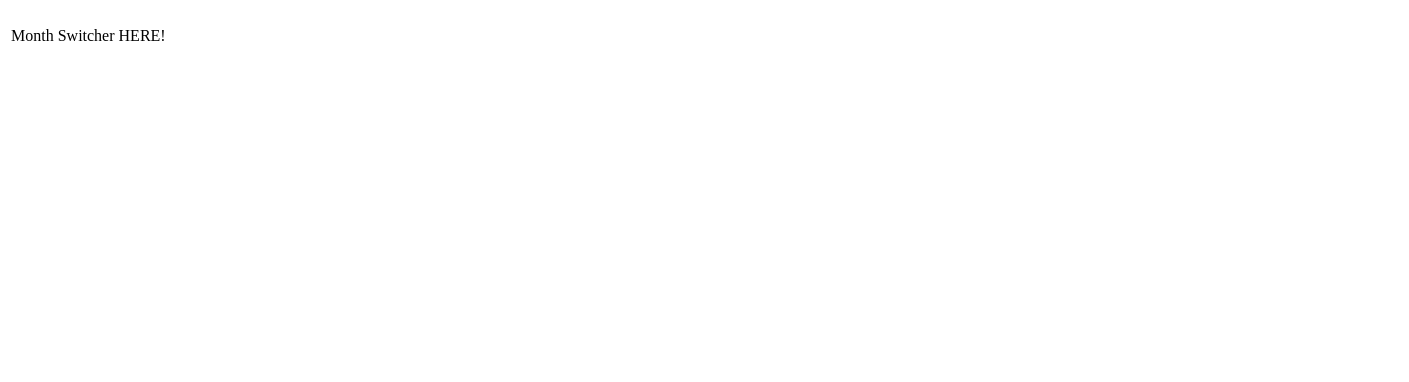
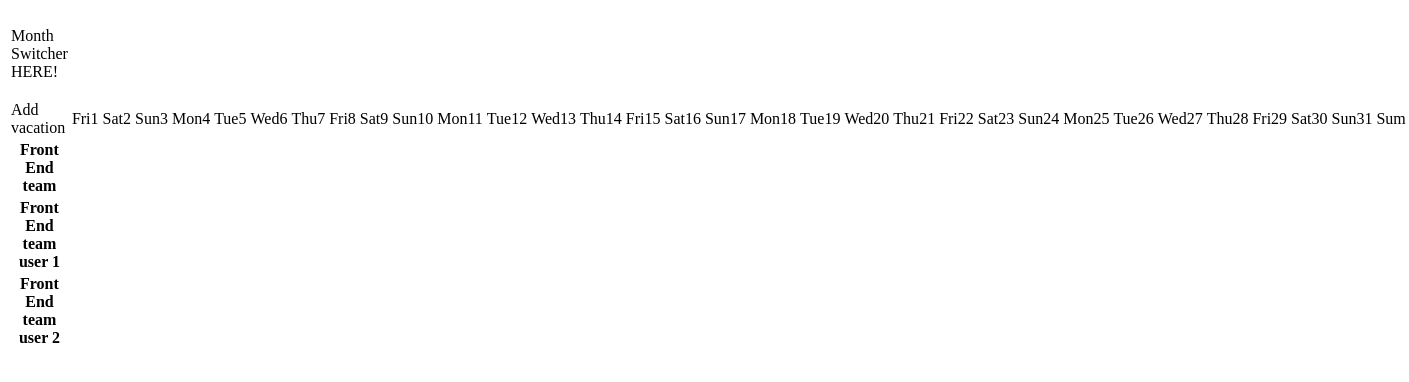
Before and after one commit to StormCreator/react-calendar, a React (Create React App) app: page / in a window 1280 px wide. Shown: the top 382 px of the page, 1409 px wide, since content can reach past the window. Built offline with nearby package versions, Linux system fonts and the light colour scheme.

Commit message:
table render

```diff
--- /dev/null
+++ b/src/Components/table-head/index.ts
@@ -0,0 +1,2 @@
+import TableHeader from "./table-head";
+export default TableHeader;
--- /dev/null
+++ b/src/Components/table-head/table-head.tsx
@@ -0,0 +1,56 @@
+import React from 'react';
+import { Day } from '../../utils/day';
+
+import {endOfMonth, startOfMonth , eachDayOfInterval, format} from 'date-fns';
+
+interface HeaderProps{
+    currentDate:Date;
+    daysInMonth:number;
+}
+interface headerState{
+    days:Day[];
+}
+class TableHeader extends React.Component<HeaderProps,any>{
+    state:headerState={
+        days:[]
+    }
+    generateDaysArray():Day[]{
+        let result:Date[]=[];
+        let daysArray:Day[]=[];
+        for(let i=1;i<=this.props.daysInMonth; i++){
+            let start = startOfMonth(this.props.currentDate);
+            let end = endOfMonth(this.props.currentDate);
+            result = eachDayOfInterval({ start, end});
+        };
+        for(let day of result){
+            daysArray.push({
+                date:day,
+                isWeekend:format(day, 'ccc')=='sat'?true:format(day, 'ccc')=='sun'?true:false,
+                dayOfWeek:format(day, 'ccc')
+            })
+        }
+        console.log('days',daysArray);
+        return daysArray;
+        //this.setState({days:daysArray});
+    }
+    render(){
+        let days:Day[]=this.generateDaysArray();
+        return (
+            <tbody>
+                <tr>
+                    <td>Add vacation</td>
+                    {days.map((day)=>{
+                        return(
+                            <td className={day.isWeekend?'headerCell weekend':'headerCell'}>
+                                <span>{day.dayOfWeek}</span>
+                                <span>{format(day.date,'d')}</span>
+                            </td>
+                        )
+                    })}
+                    <td>Sum</td>
+                </tr>
+            </tbody>
+        );
+    }
+}
+export default TableHeader
--- a/src/Components/table-layout/table-layout.tsx
+++ b/src/Components/table-layout/table-layout.tsx
@@ -1,14 +1,66 @@
 import React from 'react';
 import { Component } from "react";
+import { TableState } from '../../utils/tableState';
+import { User } from '../../utils/user';
 import MonthSwitcher from '../month-switcher';
+import TeamTable from '../team';
+import {getDaysInMonth, startOfMonth} from 'date-fns';
+import TableHeader from '../table-head';
 
-
-class TableLayout extends Component{
+class TableLayout extends React.Component<any,TableState>{
+    state:TableState={
+        teams:[
+            {
+                id:1,
+                name:'Front End team',
+                retracted:false,
+                users:[
+                    {
+                        id:1,
+                        name:'Front End team user 1',
+                        email:'1@fsas.dfs',
+                        teamId:1
+                    },
+                    {
+                        id:2,
+                        name:'Front End team user 2',
+                        email:'2@fsas.dfs',
+                        teamId:1
+                    }
+                ]
+            }
+        ],
+        vacations:[],
+        currentDate:startOfMonth(new Date()),
+        daysInMonth:getDaysInMonth(new Date())
+    };
 
     render(){
         return(
             <table>
                 <MonthSwitcher />
+                <TableHeader daysInMonth={this.state.daysInMonth} currentDate={this.state.currentDate}/>
+                {
+                    this.state.teams.map((team)=>{
+
+                        const teamProps={
+                            key:team.id,
+                            name:team.name,
+                            users:team.users,
+                            retracted:team.retracted,
+                            switchVisibility:()=>{team.retracted=!team.retracted},
+                            currentDate:this.state.currentDate,
+                            vacations:this.state.vacations,
+                            daysInMonth:this.state.daysInMonth
+                        };
+
+                        return(
+                            <TeamTable
+                                {...teamProps}
+                            />
+                        )
+                    })
+                }
             </table>
         );
     }
--- /dev/null
+++ b/src/Components/team/index.ts
@@ -0,0 +1,2 @@
+import TeamTable from "./team";
+export default TeamTable;
--- /dev/null
+++ b/src/Components/team/team.tsx
@@ -0,0 +1,64 @@
+import { th } from "date-fns/locale";
+import React from "react";
+import { User } from "../../utils/user";
+import { Vacation } from "../../utils/vacation";
+
+interface TeamProps{
+    key:number;
+    name:string;
+    users:User[];
+    retracted:boolean;
+    currentDate:Date;
+    switchVisibility():void;
+    vacations:Vacation[];
+    daysInMonth:number;
+}
+
+class TeamTable extends React.Component<TeamProps,any>{
+    renderVacationsForUser(userId?:number):string[]{
+        let arr=[];
+        for(let i=0;i<this.props.daysInMonth;i++){
+            arr.push('');
+        }
+        return arr;
+    }
+    render(){
+        return (<tbody>
+            <tr>
+                <th>
+                {
+                    this.props.name
+                }
+                </th>
+                {
+                    this.renderVacationsForUser().map((item)=>{
+                        return(
+                            <td className={'daycell'}>
+                                {item}
+                            </td>
+                        )
+                    })
+                }
+            </tr>
+                {
+                    this.props.users.map((user)=>{
+                        return ( <tr>
+                            <th>{user.name}</th>
+                        {
+                            this.renderVacationsForUser(user.id).map((item)=>{
+                                return(
+                                    <td>
+                                        {item}
+                                    </td>
+                                )
+                            })
+                        }
+                        </tr>
+                        )
+                    })
+                }
+        </tbody>)
+    }
+}
+
+export default TeamTable
--- /dev/null
+++ b/src/utils/day.ts
@@ -0,0 +1,5 @@
+export interface Day{
+    date:Date,
+    isWeekend:boolean,
+    dayOfWeek:string
+}
--- /dev/null
+++ b/src/utils/tableState.ts
@@ -0,0 +1,10 @@
+import { Team } from "./team";
+import { User } from "./user";
+import { Vacation } from "./vacation";
+
+export interface TableState{
+    teams:Team[];
+    vacations:Vacation[];
+    currentDate:Date;
+    daysInMonth:number;
+}
--- /dev/null
+++ b/src/utils/team.ts
@@ -0,0 +1,8 @@
+import { User } from "./user";
+
+export interface Team{
+    id: number;
+    name: string;
+    users:User[];
+    retracted:boolean;
+}
--- /dev/null
+++ b/src/utils/user.ts
@@ -0,0 +1,6 @@
+export interface User{
+    id: number;
+    name: string;
+    email: string;
+    teamId:number;
+}
--- /dev/null
+++ b/src/utils/vacation.ts
@@ -0,0 +1,6 @@
+export interface Vacation{
+    startDate:Date;
+    endDate:Date;
+    type:string;
+    userId:number;
+}
```
Also changed, not shown: 2 other files (tests, documents, lock files or other folders).
